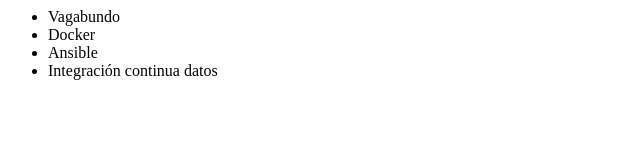
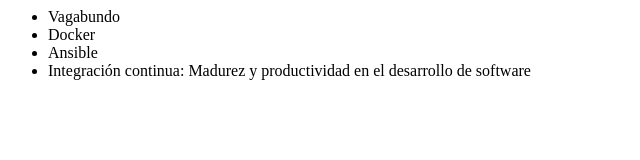
Before and after one commit to tecnopulsar/alura-git, a plain HTML site: page index.html in a window 1280 px wide. Shown: the whole page, without its empty margins (0-640 px from the left). Drawn offline with Linux system fonts and the light colour scheme.

Commit message:
Renombrando curso de integracion continua

```diff
--- a/index.html
+++ b/index.html
@@ -9,7 +9,7 @@
          <li> Vagabundo </li>
          <li> Docker </li>
          <li> Ansible </li>
-         <li> Integración continua datos</li>
+         <li> Integración continua: Madurez y productividad en el desarrollo de software</li>
      </ul>
 </body>
 </html>
```
